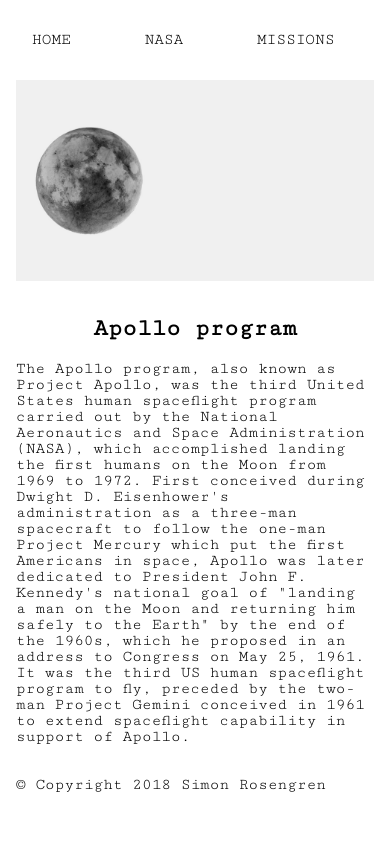
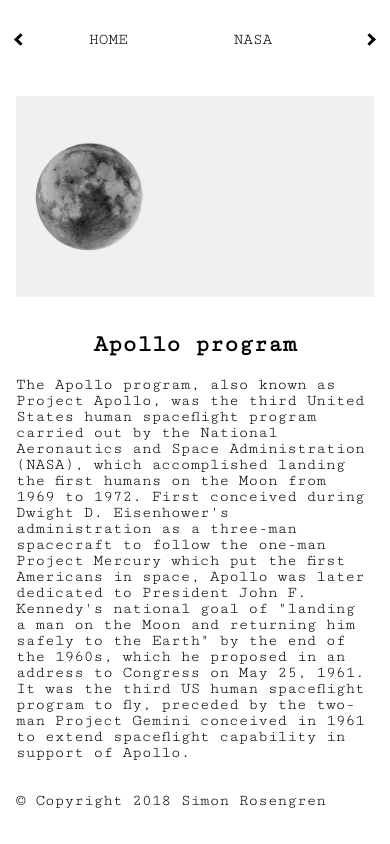
Before and after one commit to SimonRosengren/summercourse18, a plain HTML site: page CSSApollo/index.html in a window 390 px wide. Drawn offline with Linux system fonts and the light colour scheme.

Commit message:
adding scroll menu

```diff
--- a/CSSApollo/index.html
+++ b/CSSApollo/index.html
@@ -13,6 +13,9 @@
 <body>
     <div class="container">
         <header>
+            <p>
+                <i class="arrow left"></i>
+            </p>
             <nav>
                 <a href="index.html">HOME</a>
                 <a href="html/nasa.html">NASA</a>
@@ -20,23 +23,26 @@
                 <a href="html/astronauts.html">ASTRONAUTS</a>
                 <a href="html/contact.html">CONTACT US</a>
             </nav>
+            <p>
+                <i class="arrow right"></i>
+            </p>
         </header>
 
         <main>
             <div class="lg-row">
                 <aside class="lg-col-70 sm-col-100">
-                    <img src="images/moon.png" class="img" alt="Image of the moon in reversed colours"/>
+                    <img src="images/moon.png" class="img" alt="Image of the moon in reversed colours" />
                 </aside>
                 <section class="lg-col-30 sm-col-100">
                     <h2>Apollo program</h2>
-                    <p>The Apollo program, also known as Project Apollo, was the third United States human spaceflight program carried out by the
-                    National Aeronautics and Space Administration (NASA), which accomplished landing the first humans on
-                    the Moon from 1969 to 1972. First conceived during Dwight D. Eisenhower's administration as a three-man
-                    spacecraft to follow the one-man Project Mercury which put the first Americans in space, Apollo was later
-                    dedicated to President John F. Kennedy's national goal of "landing a man on the Moon and returning him
-                    safely to the Earth" by the end of the 1960s, which he proposed in an address to Congress on May 25,
-                    1961. It was the third US human spaceflight program to fly, preceded by the two-man Project Gemini conceived
-                    in 1961 to extend spaceflight capability in support of Apollo.</p>
+                    <p>The Apollo program, also known as Project Apollo, was the third United States human spaceflight program
+                        carried out by the National Aeronautics and Space Administration (NASA), which accomplished landing
+                        the first humans on the Moon from 1969 to 1972. First conceived during Dwight D. Eisenhower's administration
+                        as a three-man spacecraft to follow the one-man Project Mercury which put the first Americans in
+                        space, Apollo was later dedicated to President John F. Kennedy's national goal of "landing a man
+                        on the Moon and returning him safely to the Earth" by the end of the 1960s, which he proposed in
+                        an address to Congress on May 25, 1961. It was the third US human spaceflight program to fly, preceded
+                        by the two-man Project Gemini conceived in 1961 to extend spaceflight capability in support of Apollo.</p>
                 </section>
             </div>
         </main>
--- a/CSSApollo/style/main.css
+++ b/CSSApollo/style/main.css
@@ -52,6 +52,15 @@ table {
 
 /*************Small screens*************/
 @media (max-width: 1200px){
+
+        header {
+            display: flex;
+            justify-content: space-around;
+        }
+
+        header p {
+            padding: 2em 1em;
+        }
         /*Nav bar*/
         /*Since we're not supposed to use any JS I decided to just have the menu scrollable on smaller screens as
         an alternative to the hamburger menu*/
@@ -66,7 +75,7 @@ table {
             color: white;
             text-align: center;
             color: black;
-            padding: 1em 2em;
+            padding: 1em 3em;
             text-decoration: none;
         }
 
@@ -248,3 +257,20 @@ td {
 tr:nth-child(even) {
     background: rgba(163, 163, 163, 0.2);
 }
+
+i {
+    border: solid black;
+    border-width: 0 3px 3px 0;
+    display: inline-block;
+    padding: 3px;
+}
+
+.right {
+    transform: rotate(-45deg);
+    -webkit-transform: rotate(-45deg);
+}
+
+.left {
+    transform: rotate(135deg);
+    -webkit-transform: rotate(135deg);
+}
```
